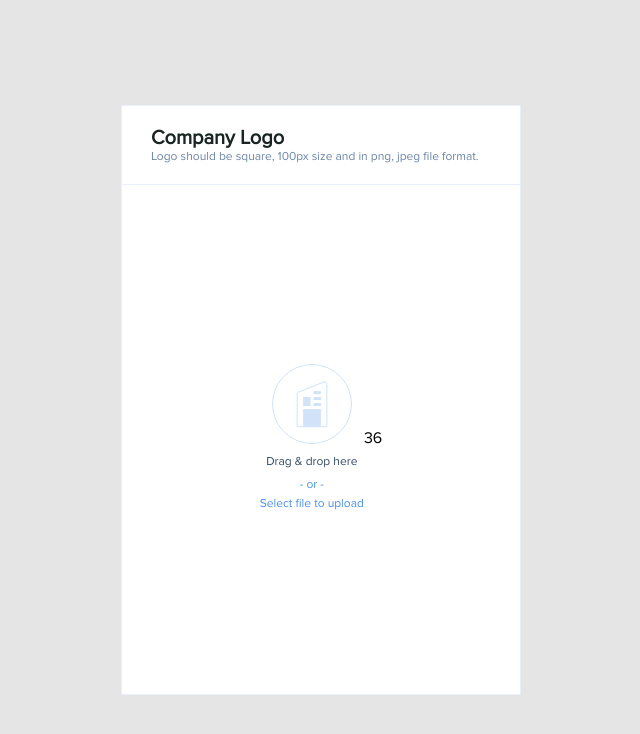
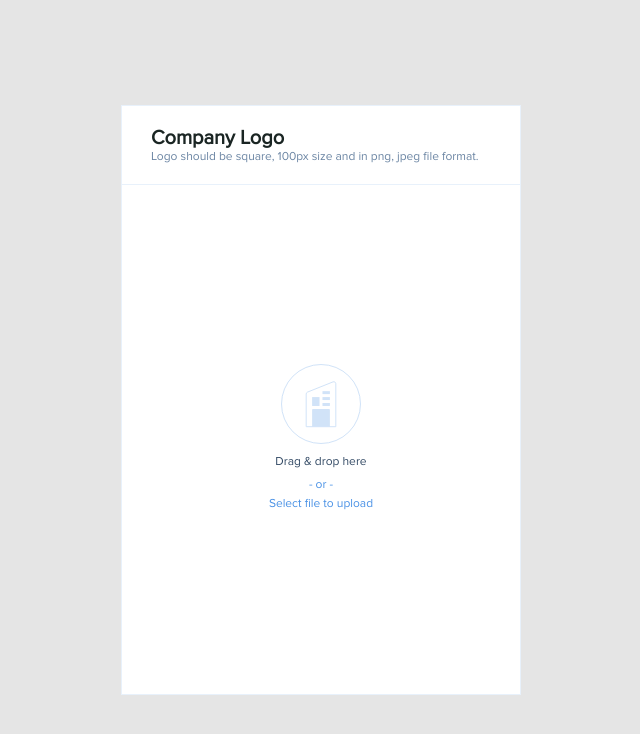
Before and after one commit to kraken1970/test-task, a React (Create React App) app: page / in a window 1280 px wide. Shown: the top 734 px of the page, without its empty margins (319-959 px from the left). Built offline with nearby package versions, Linux system fonts and the light colour scheme.

Commit message:
corrected App.scss

```diff
--- a/src/components/LoadZone/LoadZone.jsx
+++ b/src/components/LoadZone/LoadZone.jsx
@@ -48,7 +48,6 @@ const LoadZone = () => {
           onDrop={(e) => onDropHandler(e)}
         >
           <LoadArea loading={loading} loaded={loaded} />
-          25
         </div>
       ) : (
         <div
@@ -58,7 +57,6 @@ const LoadZone = () => {
           onDragOver={(e) => dragStartHandler(e)}
         >
           <LoadArea loading={loading} loaded={loaded} />
-          36
         </div>
       )}
     </div>
```
Also changed, not shown: src/App.scss (+0 -35 lines).
